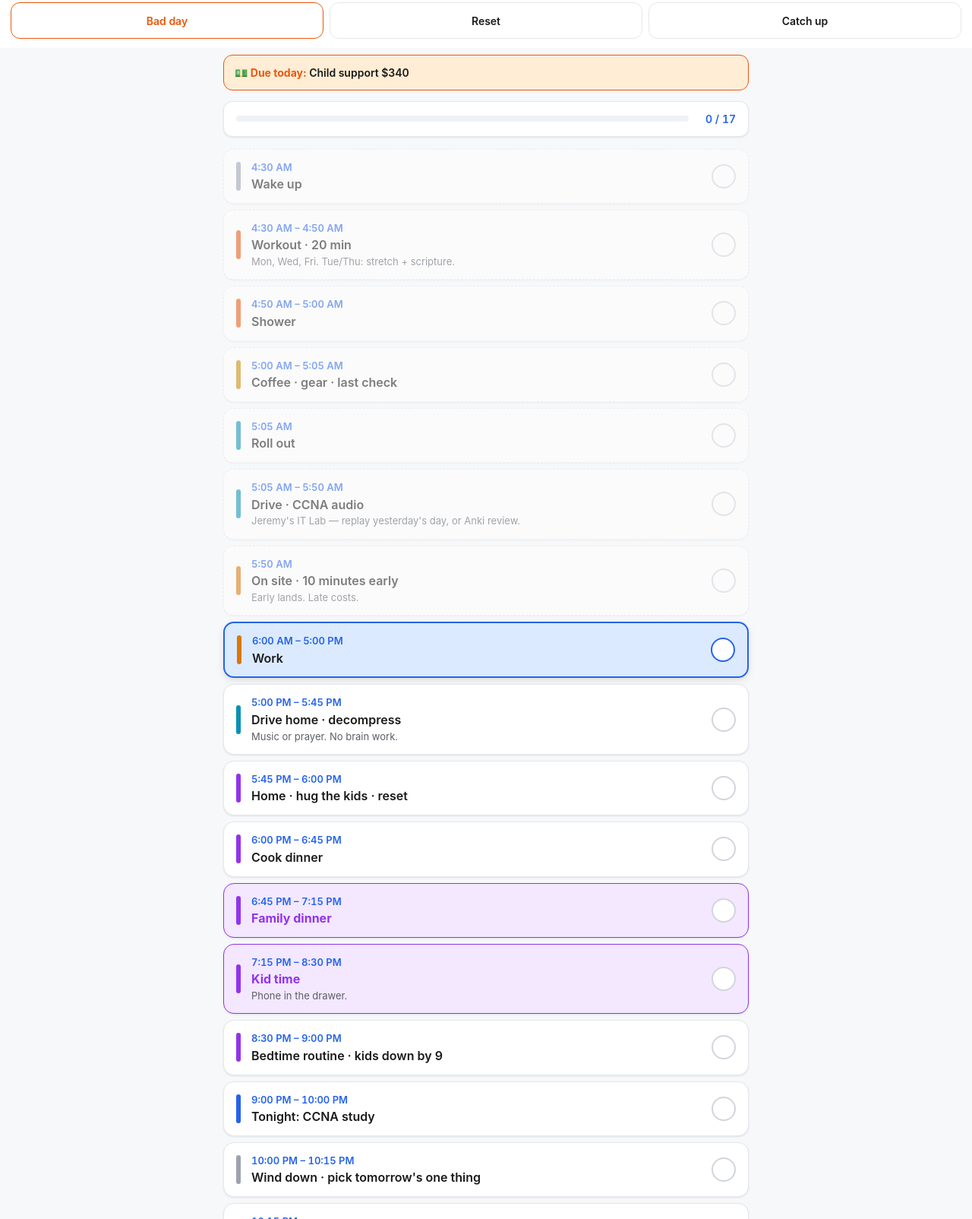
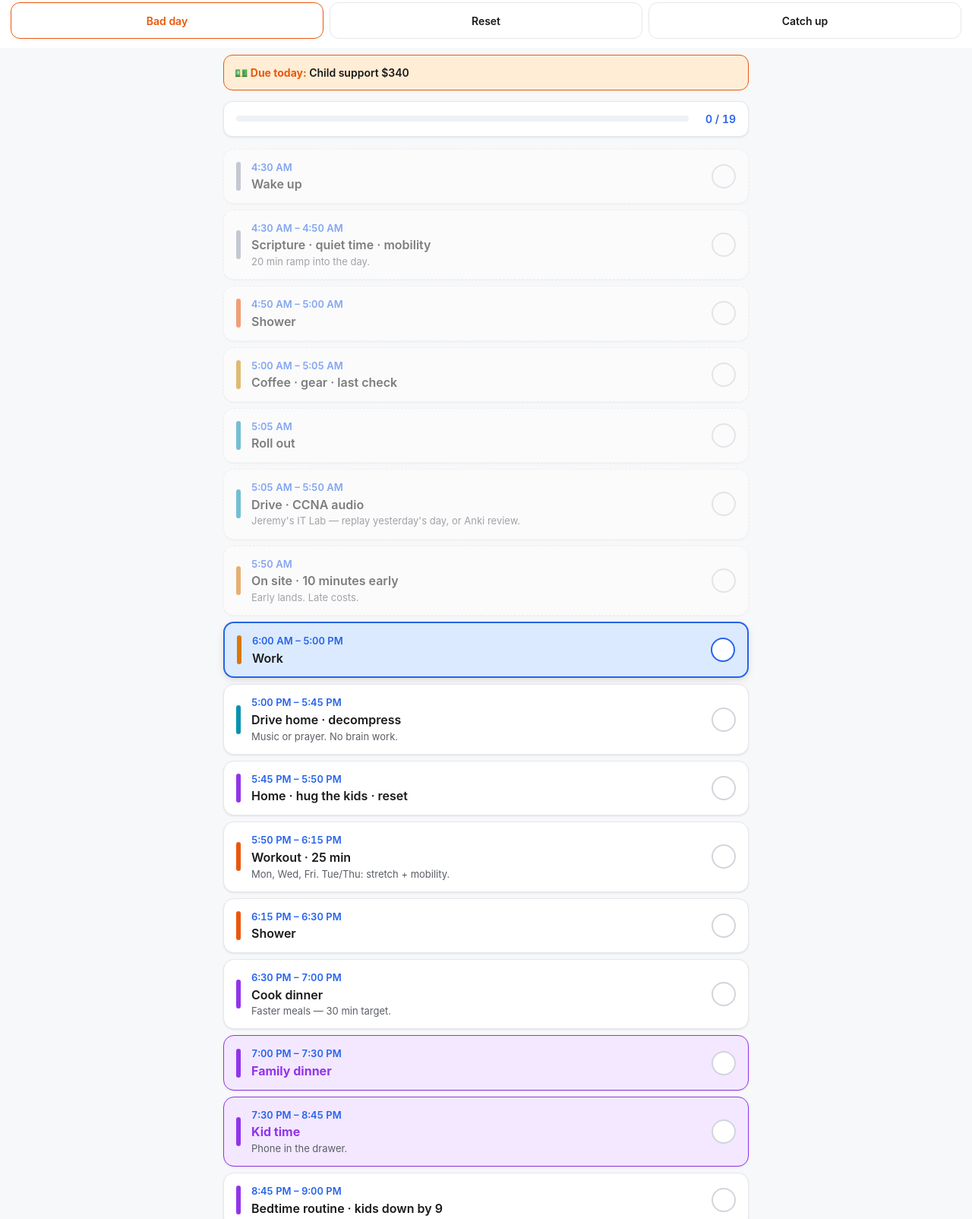
Before and after one commit to Matthew-creat3e/schedule, a plain HTML site: page index.html in a window 1280 px wide. Shown: the part 737-2341 px from the top of the page at 76% size. Drawn offline with Linux system fonts and the light colour scheme.

Commit message:
Move workout to evening

```diff
--- a/index.html
+++ b/index.html
@@ -1080,7 +1080,7 @@ const MISSIONS = {
 /* === SCHEDULES === */
 const SCHED_6AM = [
   { id:'wake',     start:'4:30',  end:'4:30',  name:'Wake up',                                cat:'rest' },
-  { id:'workout',  start:'4:30',  end:'4:50',  name:'Workout · 20 min',                       cat:'physical', detail:'Mon, Wed, Fri. Tue/Thu: stretch + scripture.' },
+  { id:'morning',  start:'4:30',  end:'4:50',  name:'Scripture · quiet time · mobility',      cat:'rest', detail:'20 min ramp into the day.' },
   { id:'shower',   start:'4:50',  end:'5:00',  name:'Shower',                                  cat:'physical' },
   { id:'gear',     start:'5:00',  end:'5:05',  name:'Coffee · gear · last check',              cat:'prep' },
   { id:'rollout',  start:'5:05',  end:'5:05',  name:'Roll out',                                cat:'transit' },
@@ -1088,11 +1088,13 @@ const SCHED_6AM = [
   { id:'onsite',   start:'5:50',  end:'5:50',  name:'On site · 10 minutes early',              cat:'work', detail:'Early lands. Late costs.' },
   { id:'work',     start:'6:00',  end:'17:00', name:'Work',                                    cat:'work' },
   { id:'commute2', start:'17:00', end:'17:45', name:'Drive home · decompress',                 cat:'transit', detail:'Music or prayer. No brain work.' },
-  { id:'home',     start:'17:45', end:'18:00', name:'Home · hug the kids · reset',             cat:'family' },
-  { id:'cook',     start:'18:00', end:'18:45', name:'Cook dinner',                             cat:'family' },
-  { id:'dinner',   start:'18:45', end:'19:15', name:'Family dinner',                           cat:'family', sacred:true },
-  { id:'kidtime',  start:'19:15', end:'20:30', name:'Kid time',                                cat:'family', sacred:true, detail:'Phone in the drawer.' },
-  { id:'bedtime',  start:'20:30', end:'21:00', name:'Bedtime routine · kids down by 9',        cat:'family' },
+  { id:'home',     start:'17:45', end:'17:50', name:'Home · hug the kids · reset',             cat:'family' },
+  { id:'workout',  start:'17:50', end:'18:15', name:'Workout · 25 min',                        cat:'physical', detail:'Mon, Wed, Fri. Tue/Thu: stretch + mobility.' },
+  { id:'showerpm', start:'18:15', end:'18:30', name:'Shower',                                  cat:'physical' },
+  { id:'cook',     start:'18:30', end:'19:00', name:'Cook dinner',                             cat:'family', detail:'Faster meals — 30 min target.' },
+  { id:'dinner',   start:'19:00', end:'19:30', name:'Family dinner',                           cat:'family', sacred:true },
+  { id:'kidtime',  start:'19:30', end:'20:45', name:'Kid time',                                cat:'family', sacred:true, detail:'Phone in the drawer.' },
+  { id:'bedtime',  start:'20:45', end:'21:00', name:'Bedtime routine · kids down by 9',        cat:'family' },
   { id:'mission',  start:'21:00', end:'22:00', name:'Tonight\'s focus · 60 min',               cat:'mission', missionByDay:true },
   { id:'winddown', start:'22:00', end:'22:15', name:"Wind down · pick tomorrow's one thing",   cat:'rest' },
   { id:'sleep',    start:'22:15', end:'22:15', name:'Sleep',                                   cat:'rest', detail:'6h 15m floor.' }
@@ -1100,23 +1102,24 @@ const SCHED_6AM = [
 
 const SCHED_7AM = [
   { id:'wake',     start:'4:30',  end:'4:30',  name:'Wake up',                                cat:'rest' },
-  { id:'workout',  start:'4:30',  end:'5:00',  name:'Workout · 30 min',                       cat:'physical' },
+  { id:'morning',  start:'4:30',  end:'5:00',  name:'Scripture · quiet time · mobility',      cat:'rest' },
   { id:'shower',   start:'5:00',  end:'5:15',  name:'Shower',                                  cat:'physical' },
-  { id:'gear',     start:'5:15',  end:'5:30',  name:'Coffee · gear · scripture',               cat:'prep' },
+  { id:'gear',     start:'5:15',  end:'5:30',  name:'Coffee · gear · prep',                    cat:'prep' },
   { id:'breakfast',start:'5:30',  end:'6:00',  name:'Breakfast · family time',                 cat:'family' },
   { id:'rollout',  start:'6:05',  end:'6:05',  name:'Roll out',                                cat:'transit' },
   { id:'commute1', start:'6:05',  end:'6:50',  name:'Drive · CCNA audio',                      cat:'transit' },
   { id:'onsite',   start:'6:50',  end:'6:50',  name:'On site · 10 minutes early',              cat:'work' },
   { id:'work',     start:'7:00',  end:'18:00', name:'Work',                                    cat:'work' },
   { id:'commute2', start:'18:00', end:'18:45', name:'Drive home · decompress',                 cat:'transit' },
-  { id:'home',     start:'18:45', end:'19:00', name:'Home · hug the kids · reset',             cat:'family' },
-  { id:'cook',     start:'19:00', end:'19:30', name:'Cook dinner',                             cat:'family' },
-  { id:'dinner',   start:'19:30', end:'20:00', name:'Family dinner',                           cat:'family', sacred:true },
-  { id:'kidtime',  start:'20:00', end:'20:45', name:'Kid time',                                cat:'family', sacred:true },
-  { id:'bedtime',  start:'20:45', end:'21:00', name:'Bedtime routine',                         cat:'family' },
-  { id:'mission',  start:'21:00', end:'22:00', name:"Tonight's focus · 60 min",                cat:'mission', missionByDay:true },
-  { id:'winddown', start:'22:00', end:'22:15', name:'Wind down',                               cat:'rest' },
-  { id:'sleep',    start:'22:15', end:'22:15', name:'Sleep',                                   cat:'rest' }
+  { id:'home',     start:'18:45', end:'18:50', name:'Home · hug the kids · reset',             cat:'family' },
+  { id:'workout',  start:'18:50', end:'19:15', name:'Workout · 25 min',                        cat:'physical', detail:'Mon, Wed, Fri. Tue/Thu: stretch.' },
+  { id:'showerpm', start:'19:15', end:'19:30', name:'Shower',                                  cat:'physical' },
+  { id:'cook',     start:'19:30', end:'19:55', name:'Cook dinner · fast',                      cat:'family' },
+  { id:'dinner',   start:'19:55', end:'20:20', name:'Family dinner',                           cat:'family', sacred:true },
+  { id:'kidtime',  start:'20:20', end:'21:00', name:'Kid time',                                cat:'family', sacred:true, detail:'Compressed on 7 AM days.' },
+  { id:'bedtime',  start:'21:00', end:'21:15', name:'Bedtime routine',                         cat:'family' },
+  { id:'mission',  start:'21:15', end:'22:15', name:"Tonight's focus · 60 min",                cat:'mission', missionByDay:true },
+  { id:'sleep',    start:'22:30', end:'22:30', name:'Sleep',                                   cat:'rest' }
 ];
 
 const SCHED_SAT_OFF = [
```
